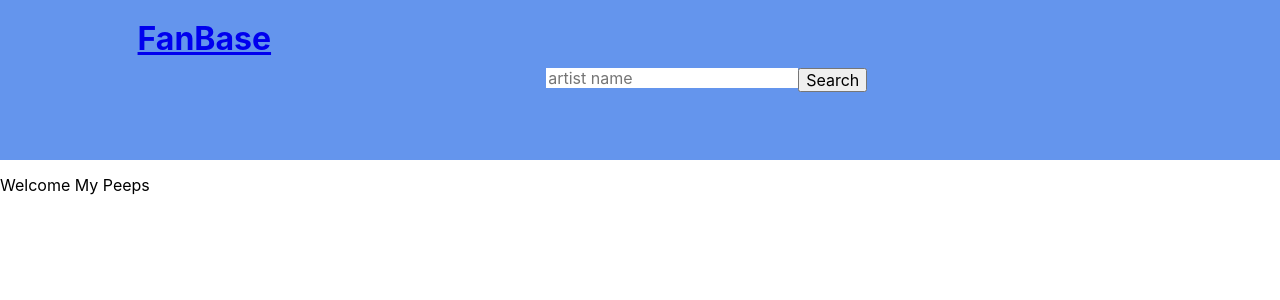
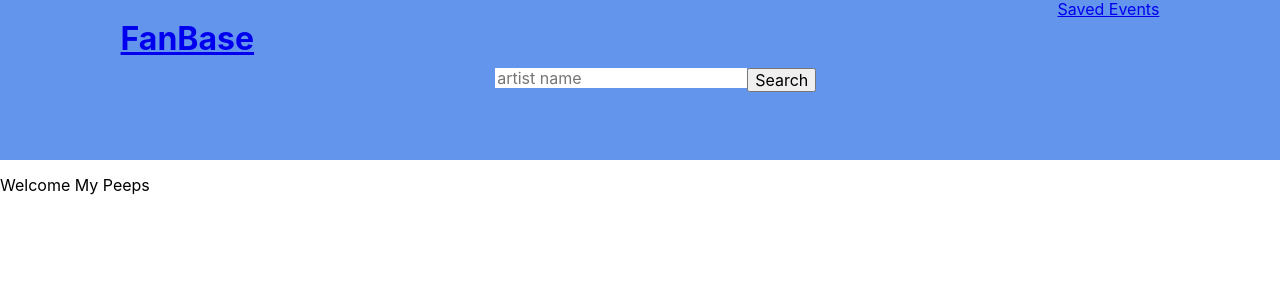
Before and after one commit to justincanthony/fanbase, a React (Create React App) app: page / in a window 1280 px wide. Shown: the top 300 px of the page. Built offline with nearby package versions, Linux system fonts and the light colour scheme.

Commit message:
Add link to saved events

```diff
--- a/src/components/navbar/Navabar.js
+++ b/src/components/navbar/Navabar.js
@@ -15,7 +15,7 @@ export const Navbar = () => {
         <SearchComponent />
       </div>
       <div className="BackButtonWrapper">
-        {/* <Link to="/">Home/Back</Link> */}
+        <Link to="/saved_events">Saved Events</Link>
       </div>
     </header>
   );
```
